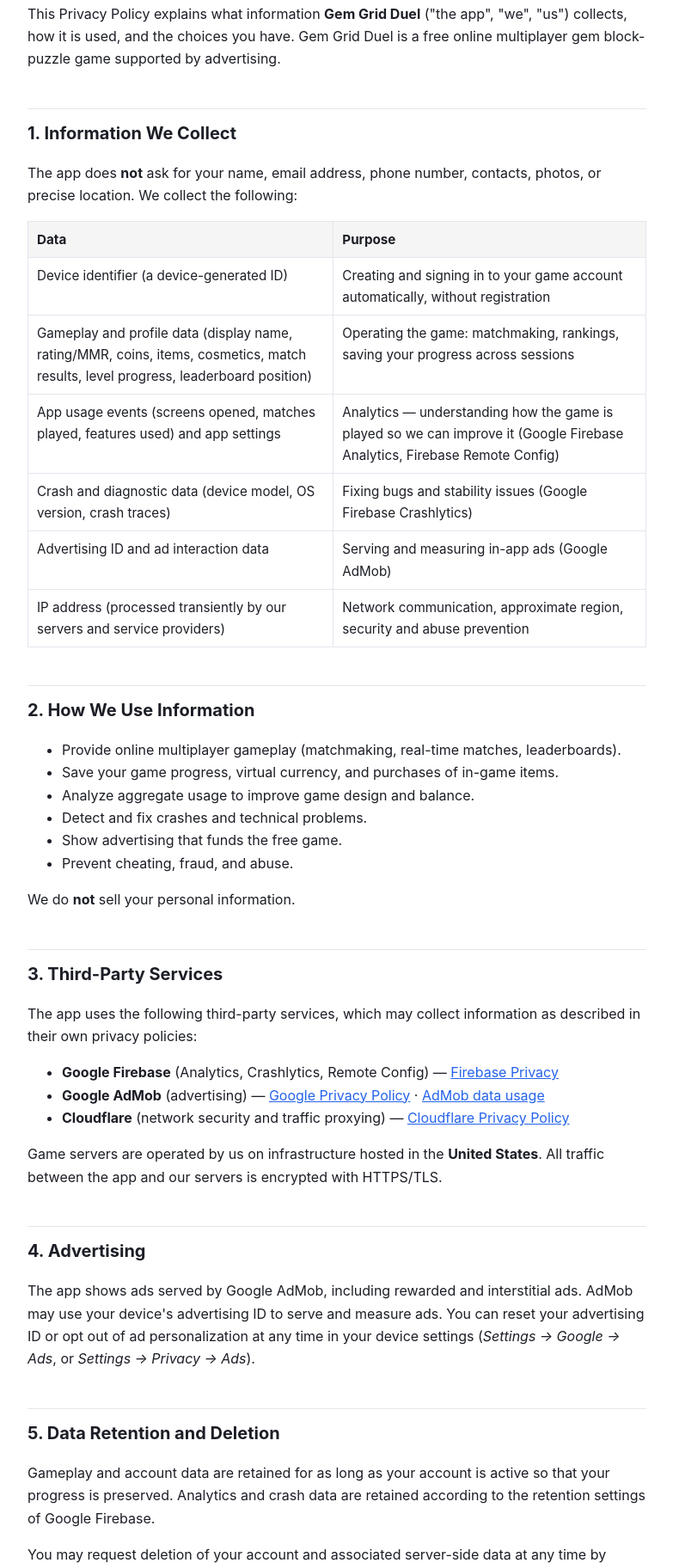
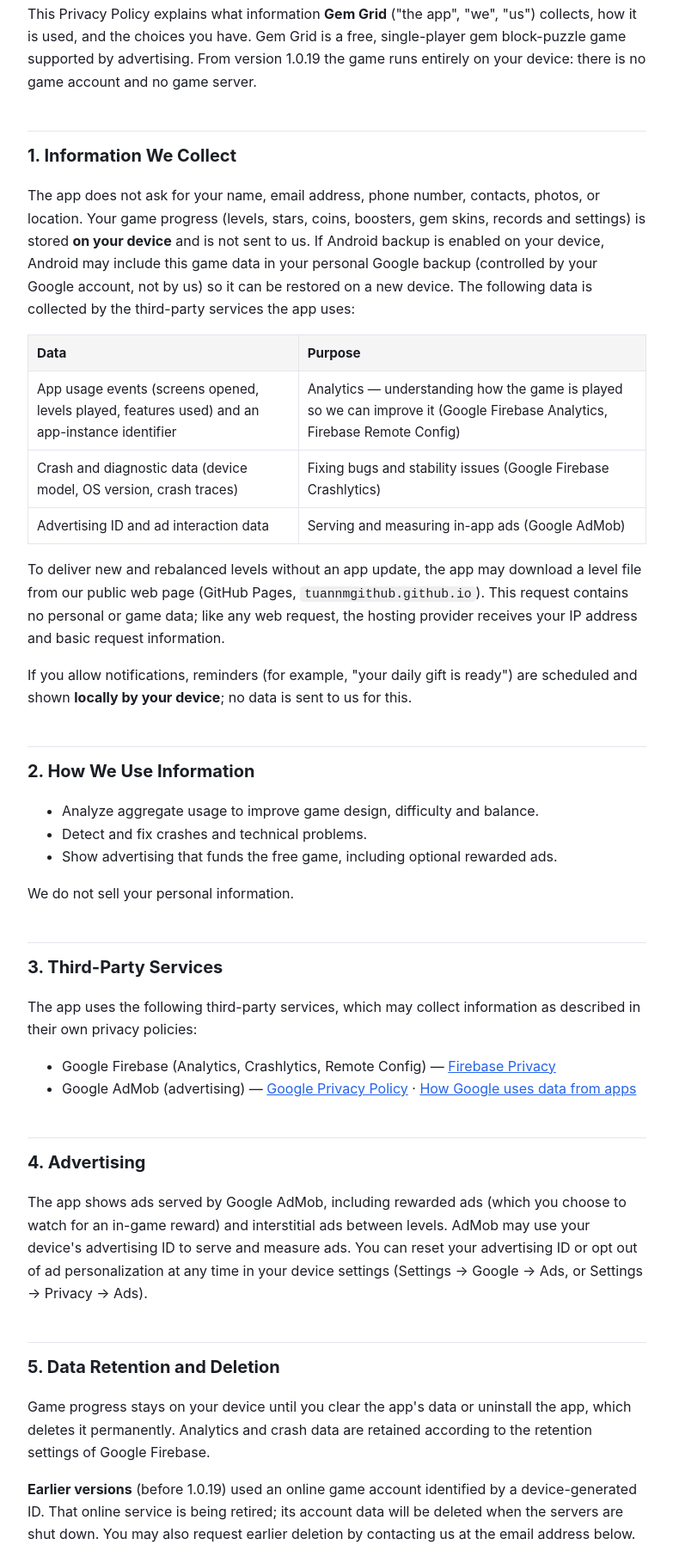
Before and after one commit to tuannmgithub/gem-grid-duel-privacy, a plain HTML site: page index.html in a window 1280 px wide. Shown: the part 173-1991 px from the top of the page at 86% size, without its empty margins (248-1031 px from the left). Drawn offline with Linux system fonts and the light colour scheme.

Commit message:
Privacy policy: offline Gem Grid v19 (no account/server; Android backup; level downloads from this site)

```diff
--- a/index.html
+++ b/index.html
@@ -3,7 +3,7 @@
 <head>
 <meta charset="utf-8">
 <meta name="viewport" content="width=device-width, initial-scale=1">
-<title>Privacy Policy — Gem Grid Duel</title>
+<title>Privacy Policy — Gem Grid</title>
 <style>
   :root {
     color-scheme: light dark;
@@ -33,55 +33,49 @@
 <body>
 <main>
   <h1>Privacy Policy</h1>
-  <p class="meta"><strong>Gem Grid Duel</strong> (Android app <code>com.gemgrid.duel</code>)<br>
-  Effective date: October 7, 2026 · Last updated: October 7, 2026</p>
+  <p class="meta"><strong>Gem Grid</strong> (Android app <code>com.gemgrid.duel</code>)<br>
+  Effective date: November 13, 2026 · Last updated: November 13, 2026</p>
 
-  <p>This Privacy Policy explains what information <strong>Gem Grid Duel</strong> ("the app", "we", "us") collects, how it is used, and the choices you have. Gem Grid Duel is a free online multiplayer gem block-puzzle game supported by advertising.</p>
+  <p>This Privacy Policy explains what information <strong>Gem Grid</strong> ("the app", "we", "us") collects, how it is used, and the choices you have. Gem Grid is a free, single-player gem block-puzzle game supported by advertising. From version 1.0.19 the game runs entirely on your device: there is no game account and no game server.</p>
 
   <h2>1. Information We Collect</h2>
-  <p>The app does <strong>not</strong> ask for your name, email address, phone number, contacts, photos, or precise location. We collect the following:</p>
+  <p>The app does not ask for your name, email address, phone number, contacts, photos, or location. Your game progress (levels, stars, coins, boosters, gem skins, records and settings) is stored <strong>on your device</strong> and is not sent to us. If Android backup is enabled on your device, Android may include this game data in your personal Google backup (controlled by your Google account, not by us) so it can be restored on a new device. The following data is collected by the third-party services the app uses:</p>
   <table>
     <tr><th>Data</th><th>Purpose</th></tr>
-    <tr><td>Device identifier (a device-generated ID)</td><td>Creating and signing in to your game account automatically, without registration</td></tr>
-    <tr><td>Gameplay and profile data (display name, rating/MMR, coins, items, cosmetics, match results, level progress, leaderboard position)</td><td>Operating the game: matchmaking, rankings, saving your progress across sessions</td></tr>
-    <tr><td>App usage events (screens opened, matches played, features used) and app settings</td><td>Analytics — understanding how the game is played so we can improve it (Google Firebase Analytics, Firebase Remote Config)</td></tr>
+    <tr><td>App usage events (screens opened, levels played, features used) and an app-instance identifier</td><td>Analytics — understanding how the game is played so we can improve it (Google Firebase Analytics, Firebase Remote Config)</td></tr>
     <tr><td>Crash and diagnostic data (device model, OS version, crash traces)</td><td>Fixing bugs and stability issues (Google Firebase Crashlytics)</td></tr>
     <tr><td>Advertising ID and ad interaction data</td><td>Serving and measuring in-app ads (Google AdMob)</td></tr>
-    <tr><td>IP address (processed transiently by our servers and service providers)</td><td>Network communication, approximate region, security and abuse prevention</td></tr>
   </table>
+  <p>To deliver new and rebalanced levels without an app update, the app may download a level file from our public web page (GitHub Pages, <code>tuannmgithub.github.io</code>). This request contains no personal or game data; like any web request, the hosting provider receives your IP address and basic request information.</p>
+  <p>If you allow notifications, reminders (for example, "your daily gift is ready") are scheduled and shown <strong>locally by your device</strong>; no data is sent to us for this.</p>
 
   <h2>2. How We Use Information</h2>
   <ul>
-    <li>Provide online multiplayer gameplay (matchmaking, real-time matches, leaderboards).</li>
-    <li>Save your game progress, virtual currency, and purchases of in-game items.</li>
-    <li>Analyze aggregate usage to improve game design and balance.</li>
+    <li>Analyze aggregate usage to improve game design, difficulty and balance.</li>
     <li>Detect and fix crashes and technical problems.</li>
-    <li>Show advertising that funds the free game.</li>
-    <li>Prevent cheating, fraud, and abuse.</li>
+    <li>Show advertising that funds the free game, including optional rewarded ads.</li>
   </ul>
-  <p>We do <strong>not</strong> sell your personal information.</p>
+  <p>We do not sell your personal information.</p>
 
   <h2>3. Third-Party Services</h2>
   <p>The app uses the following third-party services, which may collect information as described in their own privacy policies:</p>
   <ul>
-    <li><strong>Google Firebase</strong> (Analytics, Crashlytics, Remote Config) — <a href="https://firebase.google.com/support/privacy" rel="noopener">Firebase Privacy</a></li>
-    <li><strong>Google AdMob</strong> (advertising) — <a href="https://policies.google.com/privacy" rel="noopener">Google Privacy Policy</a> · <a href="https://support.google.com/admob/answer/6128543" rel="noopener">AdMob data usage</a></li>
-    <li><strong>Cloudflare</strong> (network security and traffic proxying) — <a href="https://www.cloudflare.com/privacypolicy/" rel="noopener">Cloudflare Privacy Policy</a></li>
+    <li>Google Firebase (Analytics, Crashlytics, Remote Config) — <a href="https://firebase.google.com/support/privacy">Firebase Privacy</a></li>
+    <li>Google AdMob (advertising) — <a href="https://policies.google.com/privacy">Google Privacy Policy</a> · <a href="https://policies.google.com/technologies/partner-sites">How Google uses data from apps</a></li>
   </ul>
-  <p>Game servers are operated by us on infrastructure hosted in the <strong>United States</strong>. All traffic between the app and our servers is encrypted with HTTPS/TLS.</p>
 
   <h2>4. Advertising</h2>
-  <p>The app shows ads served by Google AdMob, including rewarded and interstitial ads. AdMob may use your device's advertising ID to serve and measure ads. You can reset your advertising ID or opt out of ad personalization at any time in your device settings (<em>Settings → Google → Ads</em>, or <em>Settings → Privacy → Ads</em>).</p>
+  <p>The app shows ads served by Google AdMob, including rewarded ads (which you choose to watch for an in-game reward) and interstitial ads between levels. AdMob may use your device's advertising ID to serve and measure ads. You can reset your advertising ID or opt out of ad personalization at any time in your device settings (Settings → Google → Ads, or Settings → Privacy → Ads).</p>
 
   <h2>5. Data Retention and Deletion</h2>
-  <p>Gameplay and account data are retained for as long as your account is active so that your progress is preserved. Analytics and crash data are retained according to the retention settings of Google Firebase.</p>
-  <p>You may request deletion of your account and associated server-side data at any time by contacting us at the email address below. Include the display name shown in the game so we can locate your account. We will delete the data within 30 days of a verified request.</p>
+  <p>Game progress stays on your device until you clear the app's data or uninstall the app, which deletes it permanently. Analytics and crash data are retained according to the retention settings of Google Firebase.</p>
+  <p><strong>Earlier versions</strong> (before 1.0.19) used an online game account identified by a device-generated ID. That online service is being retired; its account data will be deleted when the servers are shut down. You may also request earlier deletion by contacting us at the email address below.</p>
 
   <h2>6. Children</h2>
-  <p>Gem Grid Duel is not directed at children under the age of 13 (or the applicable minimum age in your jurisdiction). We do not knowingly collect personal information from children. If you believe a child has provided us personal information, please contact us and we will delete it.</p>
+  <p>Gem Grid is not directed at children under the age of 13 (or the applicable minimum age in your jurisdiction). We do not knowingly collect personal information from children. If you believe a child has provided us personal information, please contact us and we will delete it.</p>
 
   <h2>7. Security</h2>
-  <p>Game logic and account data are handled server-side (server-authoritative), transmitted over encrypted connections, and access to production systems is restricted. No method of transmission or storage is 100% secure, but we take reasonable measures to protect your data.</p>
+  <p>We never receive your game progress (it stays on your device and, if you enabled it, in your own Android/Google backup). Data handled by Firebase and AdMob is transmitted over encrypted connections. No method of transmission or storage is 100% secure, but we take reasonable measures to protect your data.</p>
 
   <h2>8. Your Rights</h2>
   <p>Depending on your region (e.g., EEA/GDPR, California/CCPA), you may have rights to access, correct, or delete your personal data, and to object to or restrict certain processing. To exercise these rights, contact us using the details below.</p>
```
